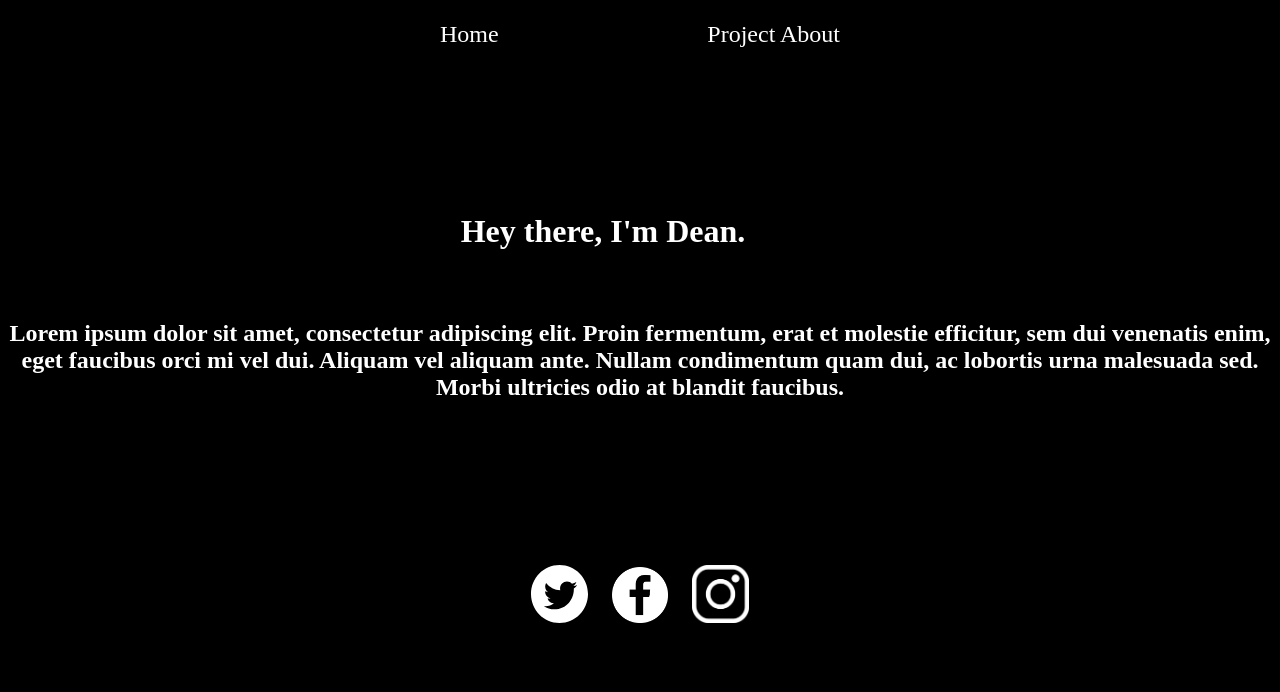
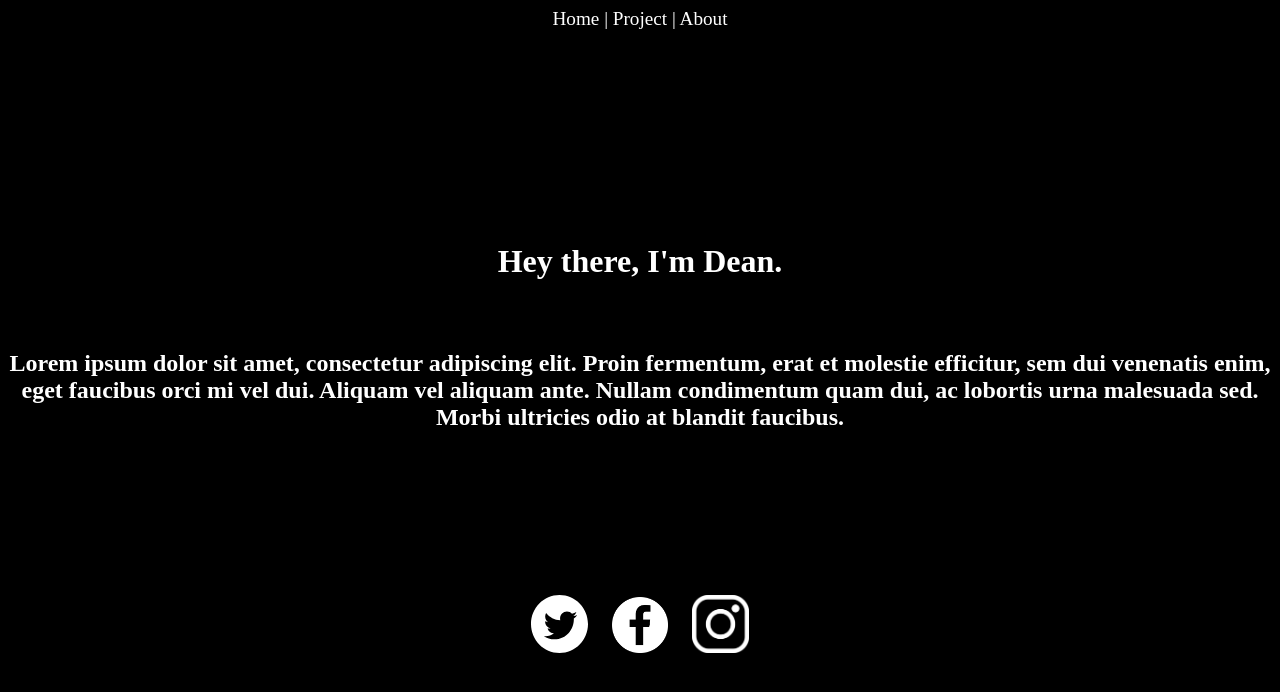
Before and after one commit to deannovri/deannovri.github.io, a plain HTML site: page index.html in a window 1280 px wide. Drawn offline with Linux system fonts and the light colour scheme.

Commit message:
update 1 tugas html & css

```diff
--- a/index.html
+++ b/index.html
@@ -10,22 +10,11 @@
 </head>
 <body>
 
-<header>
-<div class="header">
-<div class="header1">
-    <div id= "left">
-        <a href="https://www.google.com">Home</a>
-    </div>
-</div>
-    <div id= "right">
-    <a href="https://www.google.com">Project</a>
+<nav>
+    <a href="https://www.google.com">Home</a> |
+    <a href="https://www.google.com">Project</a> |
     <a href="https://www.google.com">About</a>
-    </div>
-
-
-
-</div>
-</header>
+</nav>
 
 <h1>Hey there, I'm Dean.</h1>
 
--- a/style.css
+++ b/style.css
@@ -7,6 +7,7 @@ nav{
     position: relative;
     text-align: center;
     font-size: 1.2em;
+    color: white;
 
 }
 
@@ -63,27 +64,3 @@ p {
     text-align: end;
     font-size: 1.3em;
 }
-
-div.header {
-    text-align: end;
-    font-size: 1.5em;
-
-}
-div.header1 {
-    text-align: center;
-    width: 100%;
-
-}
-
-#left {
-    float: left;
-    position:relative;
-    left: 18em;
-
-}
-
-#right {
-    float: right;
-    position: relative;
-    right: 18em;
-}
```
